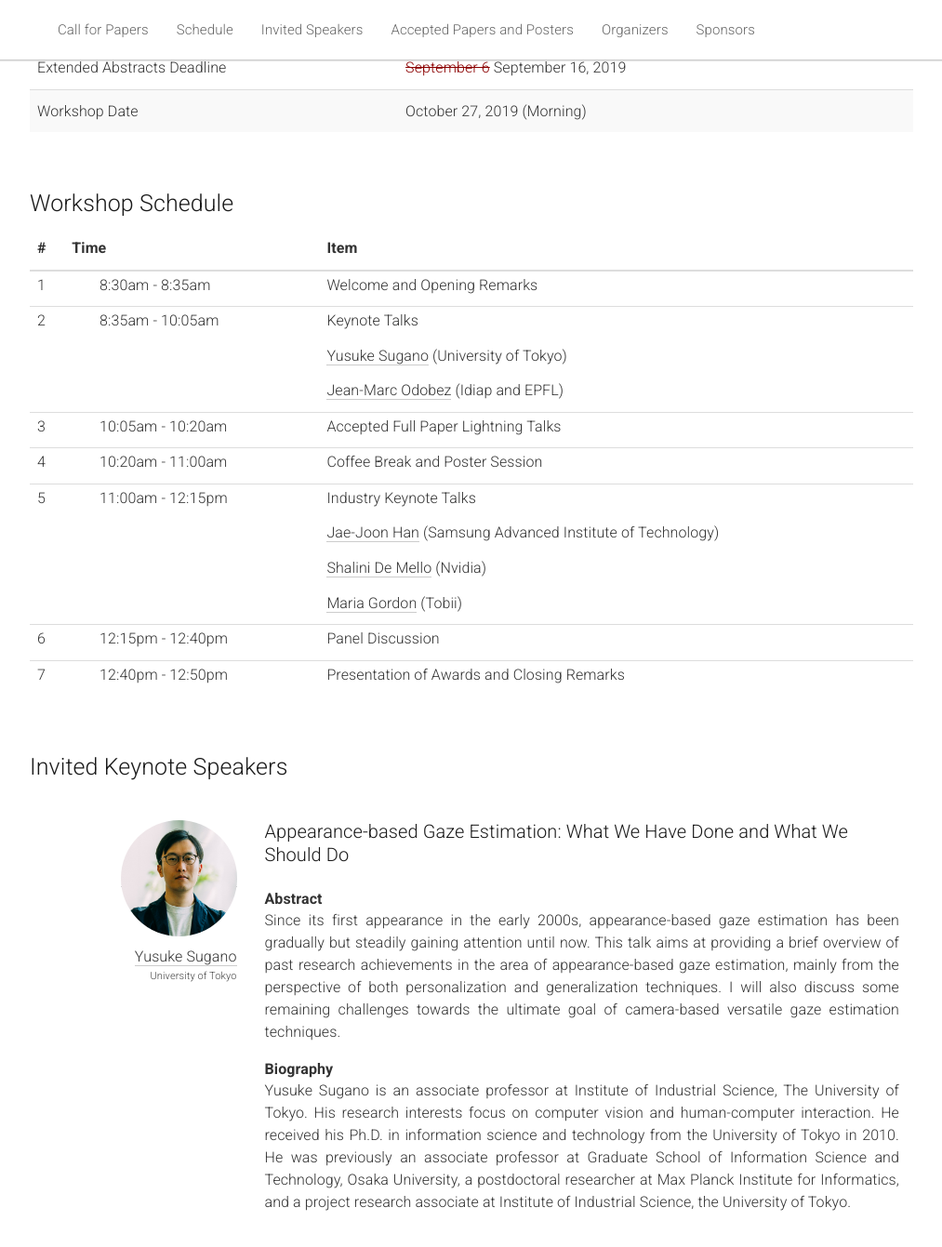
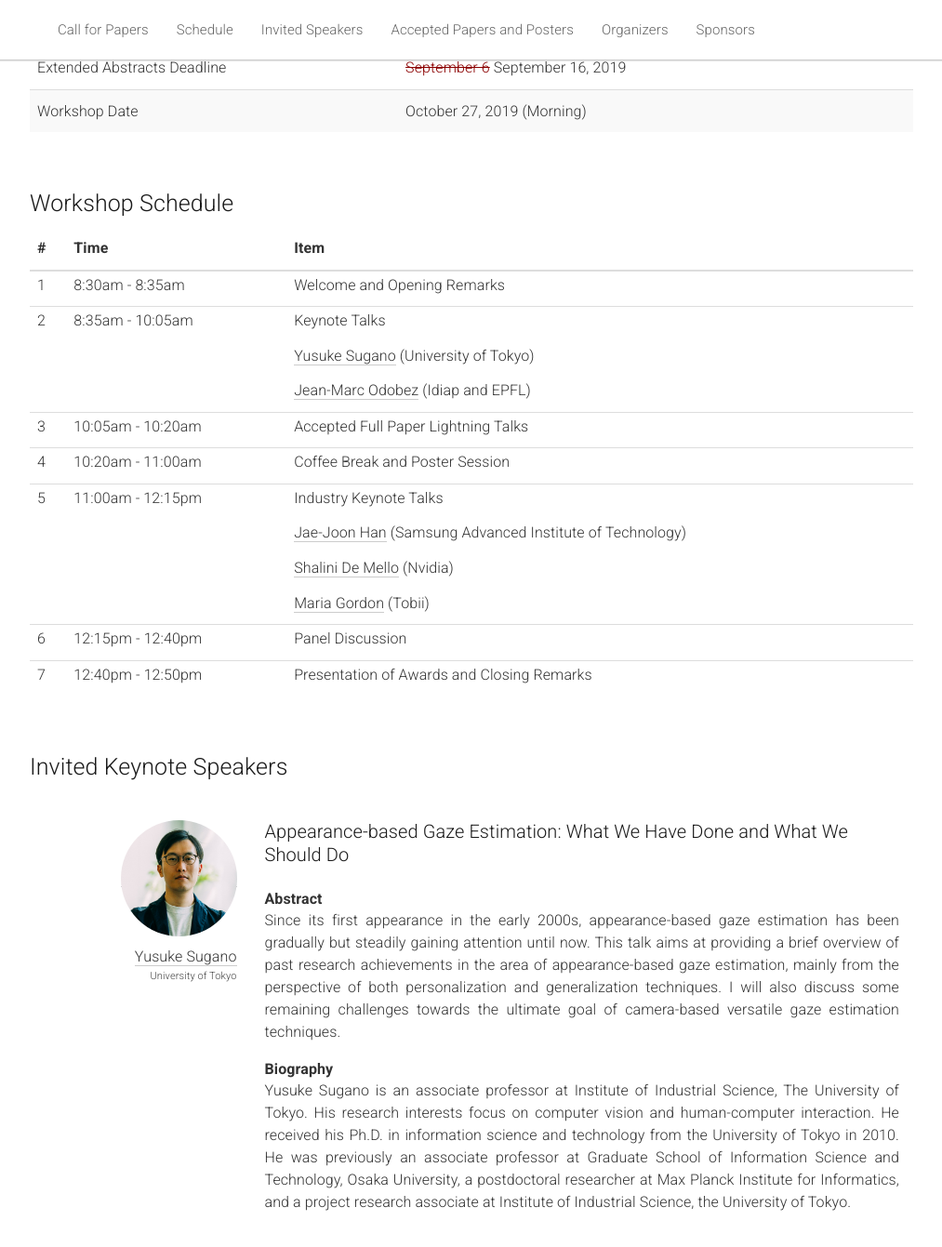
Before and after one commit to gazeworkshop/gazeworkshop.github.io, a Jekyll site: the page built from _pages/home.md, in a window 1280 px wide and 1400 px high, scrolled down 1746 px. Shown: the top 1341 px of the window at 93% size, without its empty margins (133-1146 px from the left). Built offline with Jekyll 4.4.1, drawn with Linux system fonts in a browser that asks for light colours; nearby versions of some CDN libraries.

Commit message:
Make schedule table formatting more consistent

```diff
--- a/static/css/main.css
+++ b/static/css/main.css
@@ -253,10 +253,6 @@ div.speaker p.speaker-bio {
 .table.schedule tr.noline td {
   border-top: none;
 }
-.table.schedule tr td:nth-child(2) {
-  padding-left: 1cm;
-  min-width: 188px;
-}
 .table.schedule tr td {
   padding-top: 0;
   padding-bottom: 8px;
```
